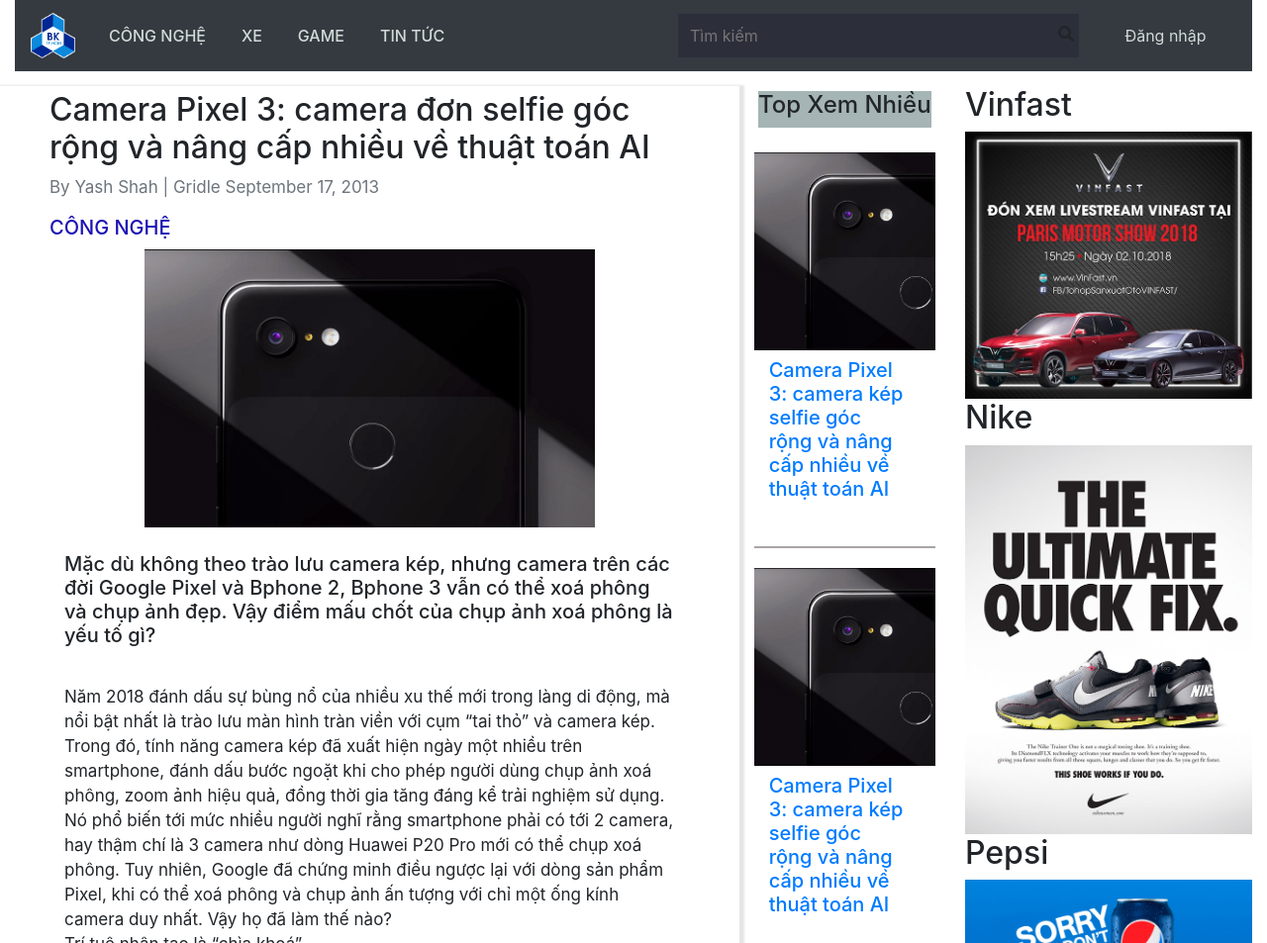
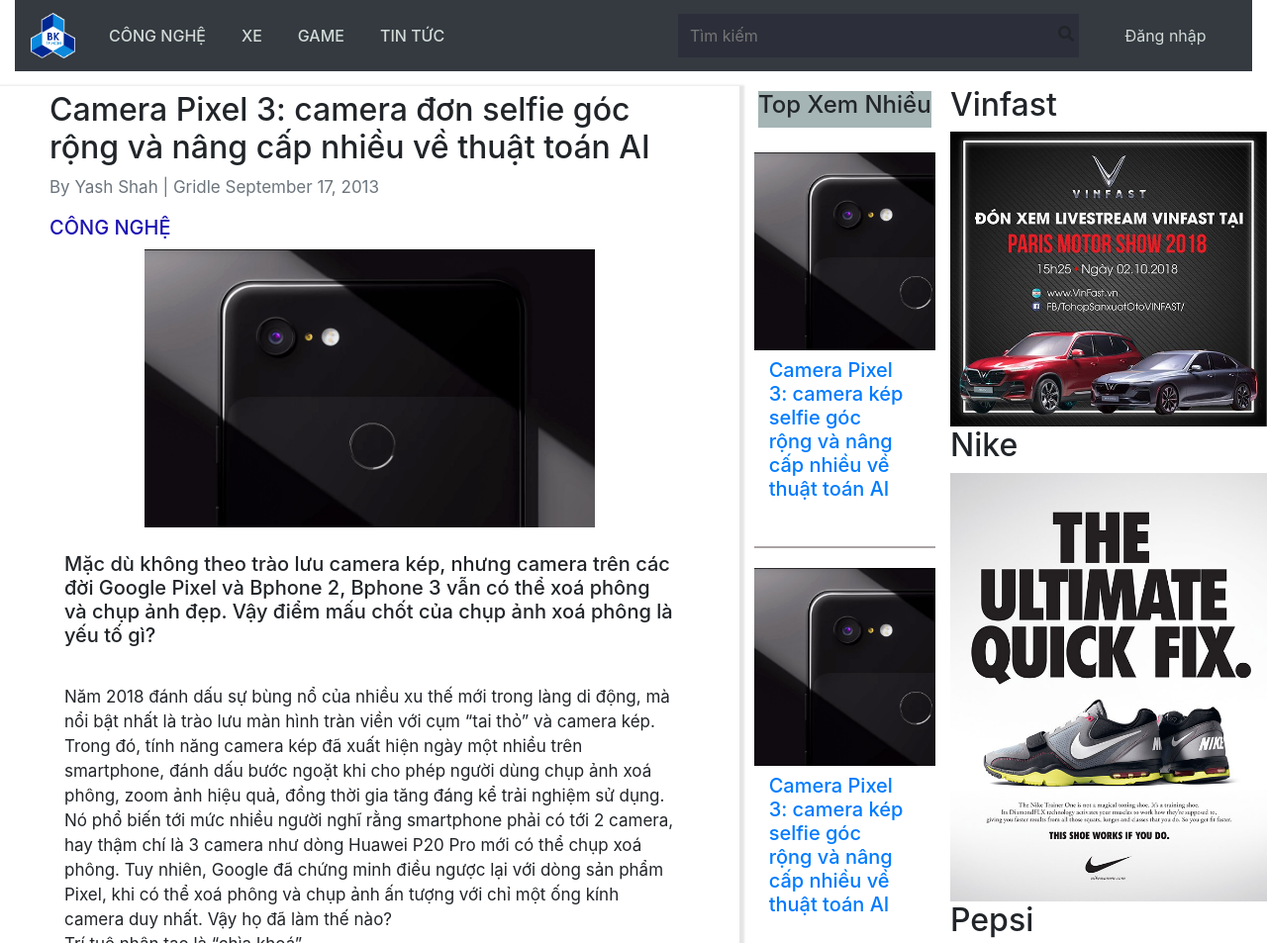
Before and after one commit to Henry-Nguyen-Ngoc-Tam/ASS1_WEB, a plain HTML site: page Tech/Google_Pixel_3/index.html in a window 1280 px wide. Shown: the top 953 px of the page at 99% size. Drawn offline with nearby package versions, Linux system fonts and the light colour scheme; files that its build step writes are made by us from their sources; files whose address does not match are found by name.

Commit message:
fix_again

```diff
--- a/Tech/Google_Pixel_3/index.html
+++ b/Tech/Google_Pixel_3/index.html
@@ -149,7 +149,7 @@
                                     </div>
                         </div>
                 </div>
-                <div class="sidebar col-md-3">
+                <div class="sidebar col-md-3" style="padding:0px; ">
                 	<div class="ad">
                 		<div class="ad-title">
 							<h2>Vinfast</h2>
```
